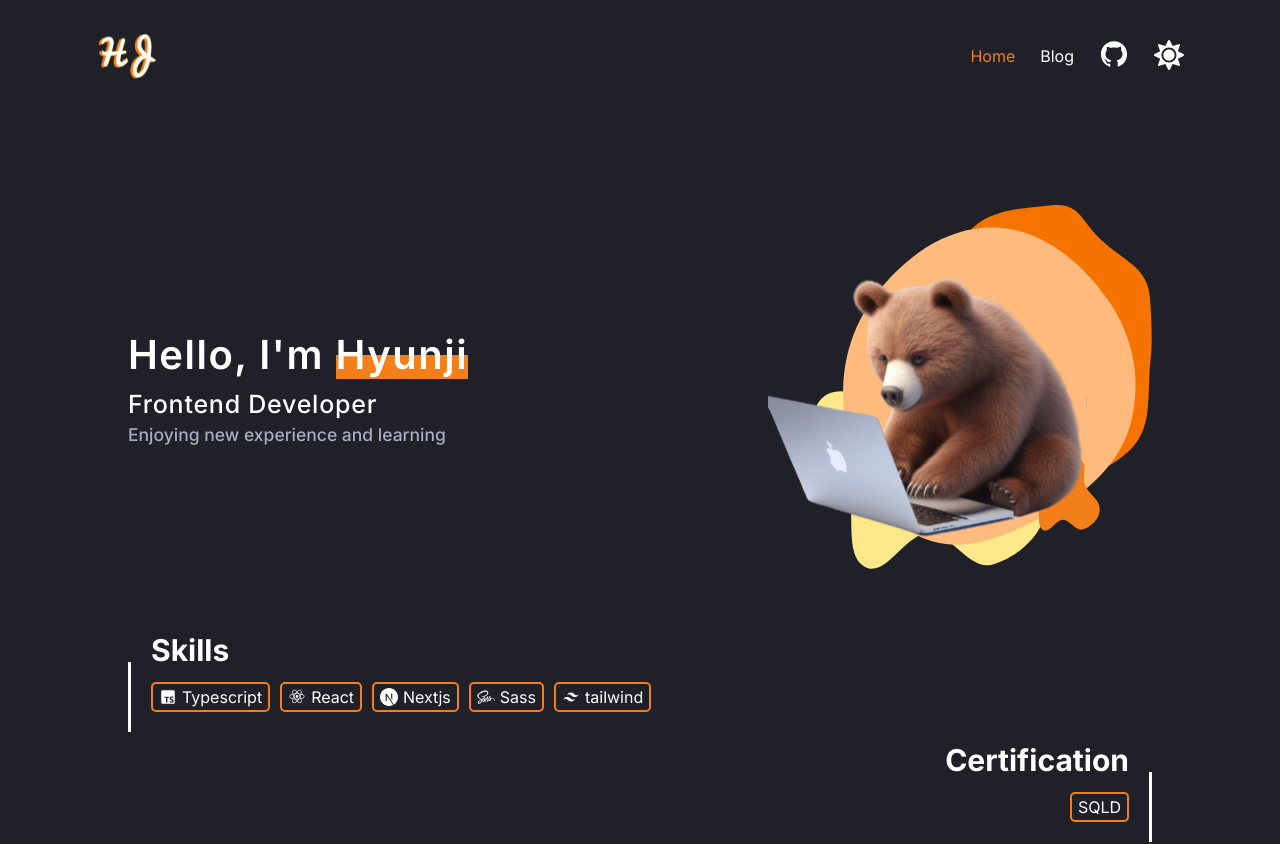
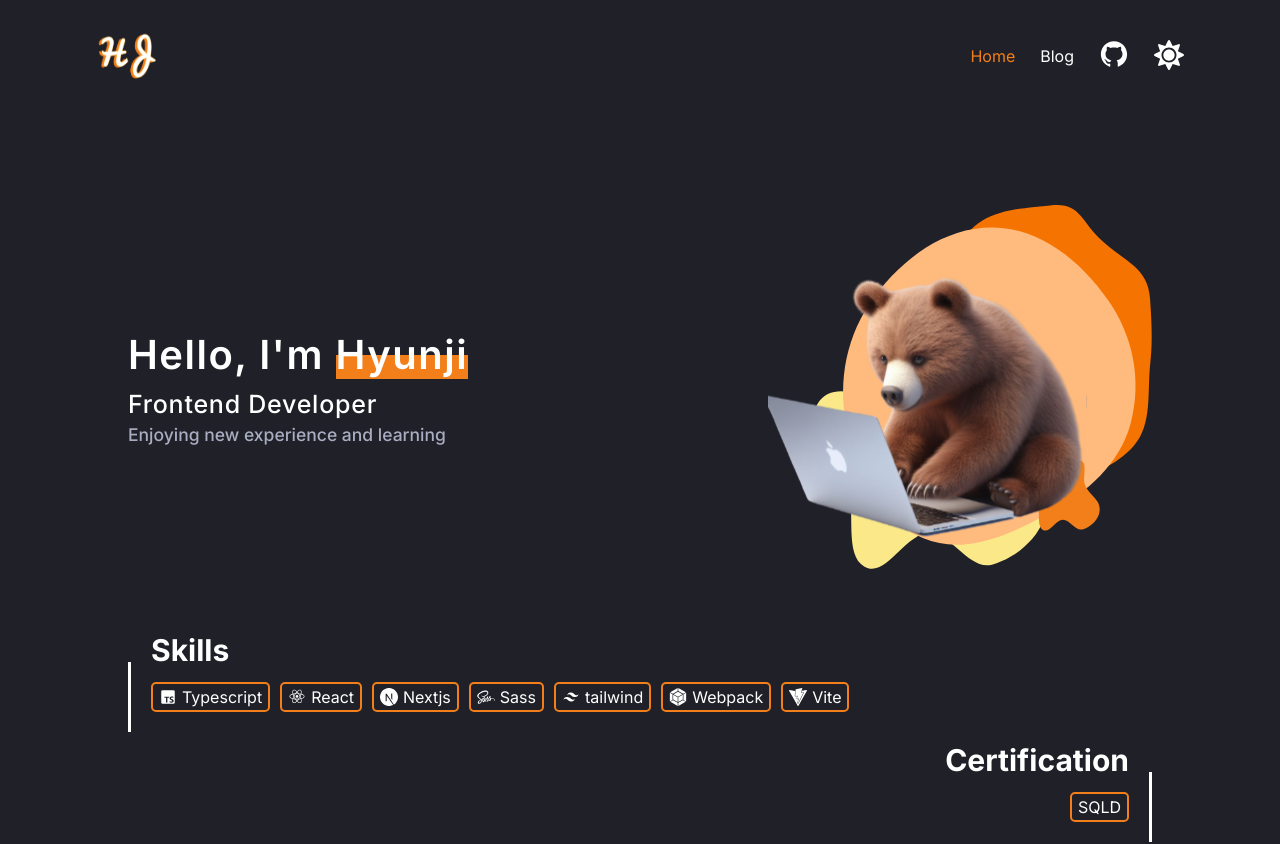
Before and after one commit to Leehyunji0715/hj-blog, a Next.js app: page / in a window 1280 px wide. Shown: the top 844 px of the page. Built offline with nearby package versions, Linux system fonts and the light colour scheme.

Commit message:
add build tool skillset

```diff
--- a/src/app/page.tsx
+++ b/src/app/page.tsx
@@ -1,52 +1,42 @@
-
 import Image from 'next/image'
-import { NextJsIcon, ReactIcon, SassIcon, TailwindIcon, TypescriptIcon } from '@/components/icons';
-import Chip from '@/components/Chip';
-import SectionBox from '@/components/SectionBox';
-import ProjectCard from '@/components/ProjectCard';
-import projects from '@/data/projects';
-
-const skills = [
-  { icon: <TypescriptIcon />, text: 'Typescript', category: 'language' },
-  { icon: <ReactIcon />, text: 'React', category: 'library' },
-  { icon: <NextJsIcon />, text: 'Nextjs', category: 'framework' },
-  { icon: <SassIcon />, text: 'Sass', category: 'css' },
-  { icon: <TailwindIcon />, text: 'tailwind', category: 'css' },
-];
+import Chip from '@/components/Chip'
+import SectionBox from '@/components/SectionBox'
+import ProjectCard from '@/components/ProjectCard'
+import projects from '@/data/projects'
+import { SkillSection } from '@/components/SkillSection'
 
 const careers = [
   { company: 'BizFlow Corp', period: '2022.1.1 ~ (Current)', work: '웹 어플리케이션 FE 개발' },
   { company: 'BizFlow Corp', period: '2021.7.5 ~ 2021.12.31', work: 'FE 개발 인턴' },
-];
+]
 
 const certifications = [
   'SQLD',
   /* 'PCCP (희망사항)'*/
-];
-
+]
 
 export default function Home() {
   return (
     <div className='home d-flex flex-col'>
       <section className='section-profile'>
         <div className='profile-text'>
-          <h1>Hello, {`I'm`} <span className='text-highlight'>Hyunji</span></h1>
+          <h1>
+            Hello, {`I'm`} <span className='text-highlight'>Hyunji</span>
+          </h1>
           <h2 className='mt-md'>Frontend Developer</h2>
-          <h3 className='mt-sm' >Enjoying new experience and learning</h3>
+          <h3 className='mt-sm'>Enjoying new experience and learning</h3>
         </div>
         <div className='profile-img'>
-          <Image priority className='profile-img-main' src='/images/site/profile.svg' fill alt='profile image' />
+          <Image
+            priority
+            className='profile-img-main'
+            src='/images/site/profile.svg'
+            fill
+            alt='profile image'
+          />
         </div>
       </section>
-      <SectionBox title='Skills' className='home__skill'>
-        <ul>
-          {skills.map(({ icon, text }) => (
-            <li key={text}>
-              <Chip icon={icon} text={text} />
-            </li>
-          ))}
-        </ul>
-      </SectionBox>
+      <SkillSection />
       <SectionBox title='Certification' direction='right' className='home__certification'>
         <ul>
           {certifications.map((certificate, i) => (
@@ -70,7 +60,9 @@ export default function Home() {
         </ul>
       </SectionBox>
       <SectionBox title='Projects' direction='center' className='home__project'>
-        {projects.map((project, i) => <ProjectCard key={i} {...project} />)}
+        {projects.map((project, i) => (
+          <ProjectCard key={i} {...project} />
+        ))}
       </SectionBox>
     </div>
   )
--- /dev/null
+++ b/src/components/SkillSection.tsx
@@ -0,0 +1,35 @@
+import SectionBox from '@/components/SectionBox'
+import {
+  NextJsIcon,
+  ReactIcon,
+  SassIcon,
+  TailwindIcon,
+  TypescriptIcon,
+  ViteIcon,
+  WebpackIcon,
+} from '@/components/icons'
+import Chip from '@/components/Chip'
+
+const skills = [
+  { icon: <TypescriptIcon />, text: 'Typescript', category: 'language' },
+  { icon: <ReactIcon />, text: 'React', category: 'library' },
+  { icon: <NextJsIcon />, text: 'Nextjs', category: 'framework' },
+  { icon: <SassIcon />, text: 'Sass', category: 'css' },
+  { icon: <TailwindIcon />, text: 'tailwind', category: 'css' },
+  { icon: <WebpackIcon />, text: 'Webpack', category: 'build' },
+  { icon: <ViteIcon />, text: 'Vite', category: 'build' },
+]
+
+export function SkillSection() {
+  return (
+    <SectionBox title='Skills' className='home__skill'>
+      <ul>
+        {skills.map(({ icon, text }) => (
+          <li key={text}>
+            <Chip icon={icon} text={text} />
+          </li>
+        ))}
+      </ul>
+    </SectionBox>
+  )
+}
--- /dev/null
+++ b/src/components/icons/ViteIcon.tsx
@@ -0,0 +1,5 @@
+import { SiVite } from 'react-icons/si'
+
+export function ViteIcon() {
+  return <SiVite />
+}
--- /dev/null
+++ b/src/components/icons/WebpackIcon.tsx
@@ -0,0 +1,5 @@
+import { SiWebpack } from 'react-icons/si'
+
+export function WebpackIcon() {
+  return <SiWebpack />
+}
--- a/src/components/icons/index.ts
+++ b/src/components/icons/index.ts
@@ -1,23 +1,24 @@
-import { GitHubIcon } from "./GitHub";
-import { MoonIcon } from "./MoonIcon";
-import { SunIcon } from './SunIcon';
-import { MouseIcon } from "./MouseIcon";
-import { CalendarIcon } from "./CalendarIcon";
-import { JavascriptIcon } from "./JavascriptIcon";
-import { TypescriptIcon } from "./TypescriptIcon";
-import { ReactIcon } from "./ReactIcon";
-import { NextJsIcon } from './NextJsIcon';
-import { SassIcon } from './SassIcon';
-import { TailwindIcon } from './TailwindIcon';
-import { LeftIcon } from "./LeftIcon";
-import { RightIcon } from "./RightIcon";
-import { EditIcon } from './EditIcon';
-import { PlusIcon } from './PlusIcon';
+import { GitHubIcon } from './GitHub'
+import { MoonIcon } from './MoonIcon'
+import { SunIcon } from './SunIcon'
+import { MouseIcon } from './MouseIcon'
+import { CalendarIcon } from './CalendarIcon'
+import { JavascriptIcon } from './JavascriptIcon'
+import { TypescriptIcon } from './TypescriptIcon'
+import { ReactIcon } from './ReactIcon'
+import { NextJsIcon } from './NextJsIcon'
+import { SassIcon } from './SassIcon'
+import { TailwindIcon } from './TailwindIcon'
+import { LeftIcon } from './LeftIcon'
+import { RightIcon } from './RightIcon'
+import { EditIcon } from './EditIcon'
+import { PlusIcon } from './PlusIcon'
 import { LinkIcon } from './LinkIcon'
 
-
-export { GitHubIcon, JavascriptIcon, TypescriptIcon, ReactIcon, NextJsIcon, SassIcon, TailwindIcon };
-export { MoonIcon, SunIcon };
-export { MouseIcon, CalendarIcon, EditIcon, PlusIcon };
-export { LeftIcon, RightIcon };
-export { LinkIcon };
+export { GitHubIcon, JavascriptIcon, TypescriptIcon, ReactIcon, NextJsIcon, SassIcon, TailwindIcon }
+export { MoonIcon, SunIcon }
+export { MouseIcon, CalendarIcon, EditIcon, PlusIcon }
+export { LeftIcon, RightIcon }
+export { LinkIcon }
+export { WebpackIcon } from './WebpackIcon'
+export { ViteIcon } from './ViteIcon'
```
